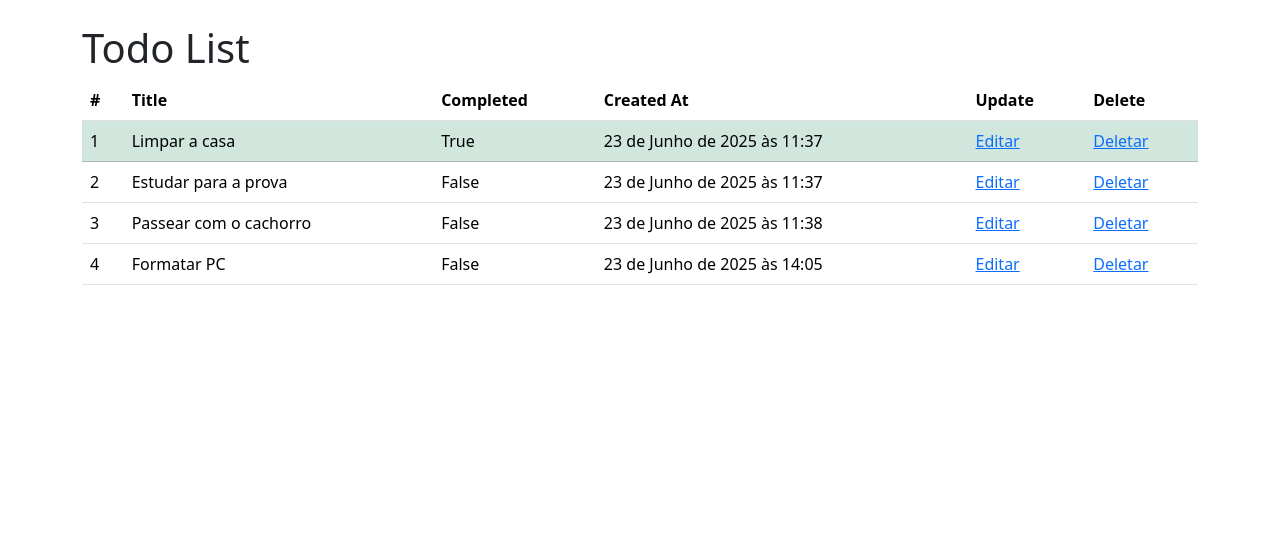
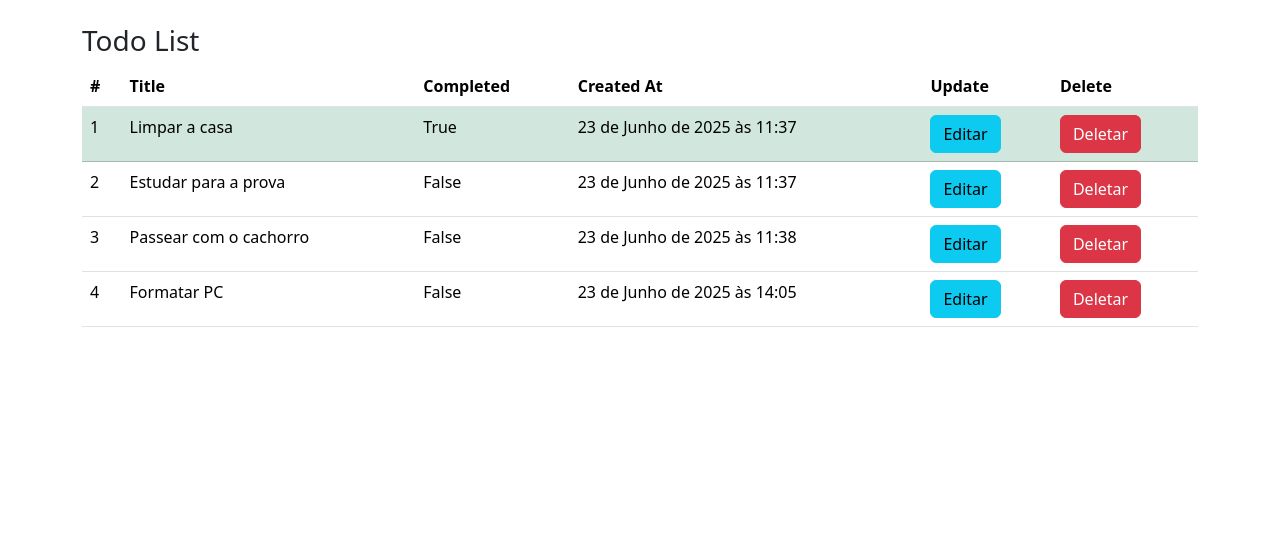
Before and after one commit to gabrielvvs1/DjangoDB02, a Django app: page / in a window 1280 px wide. Shown: the part 56-614 px from the top of the page. Run offline with Django 5.2, Linux system fonts and the light colour scheme; data comes from the database, SQL or seed files in the repository; both versions use the stored data as it was after the commit.

Commit message:
cor dos botões

```diff
--- a/todoApp/todo_list/Templates/home.html
+++ b/todoApp/todo_list/Templates/home.html
@@ -1,7 +1,7 @@
 {% extends "base.html" %}
 
 {% block content %}
-<h1>Todo List</h1>
+<h3>Todo List</h3>
 
 {% if todos %}
     <table class="table">
@@ -21,8 +21,8 @@
             <td>{{ todo.title }}</td>
             <td>{{ todo.is_completed }}</td>
             <td>{{ todo.created_at }}</td>
-            <td><a href="{% url 'edit_todo' todo.id %}">Editar</a></td>
-            <td><a href="{% url 'delete_todo' todo.id %}" onclick="return confirm('Quer mesmo Deletar?');">Deletar</a></td>
+            <td><a href="{% url 'edit_todo' todo.id %}" class="btn btn-info"></button>Editar</a></td>
+            <td><a href="{% url 'delete_todo' todo.id %}" onclick="return confirm('Quer mesmo Deletar?');" class="btn btn-danger">Deletar</a></td>
         </tr>
 {% endfor %}
     </table>
```
Also changed, not shown: todoApp/db.sqlite3.
